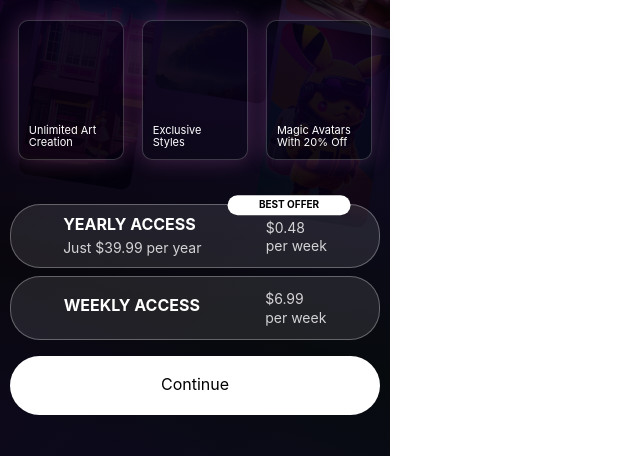
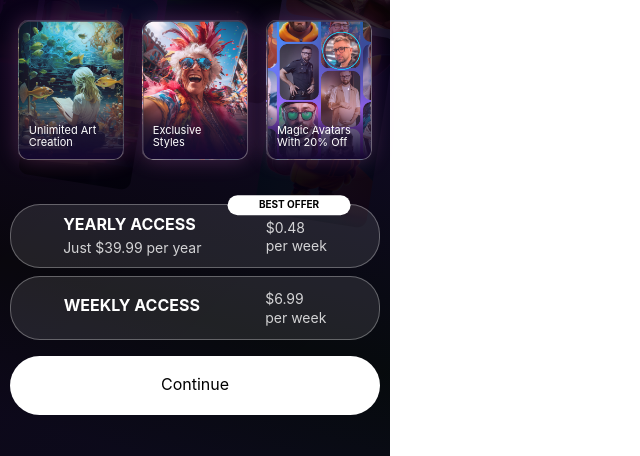
Before and after one commit to ArtemBYN/arta-test-bp, a website built with Vite: page index.html in a window 1280 px wide. Shown: the part 334-790 px from the top of the page, without its empty margins (0-640 px from the left). Built offline with nearby package versions, Linux system fonts and the light colour scheme; files whose address does not match are found by name; a web font is replaced by a local one.

Commit message:
1.0.2 change path for img

```diff
--- a/src/css/style.css
+++ b/src/css/style.css
@@ -77,17 +77,17 @@ a {
 }
 
 #unlimited_art_creation {
-    background: url(images/f1.png);
+    background: url(/images/f1.png);
     background-size: cover;
 }
 
 #exclusive_styles {
-    background: url(images/f2.png);
+    background: url(/images/f2.png);
     background-size: cover;
 }
 
 #magic_avatar {
-    background: url(images/f3.png);
+    background: url(/images/f3.png);
     background-size: cover;
 }
 
```
